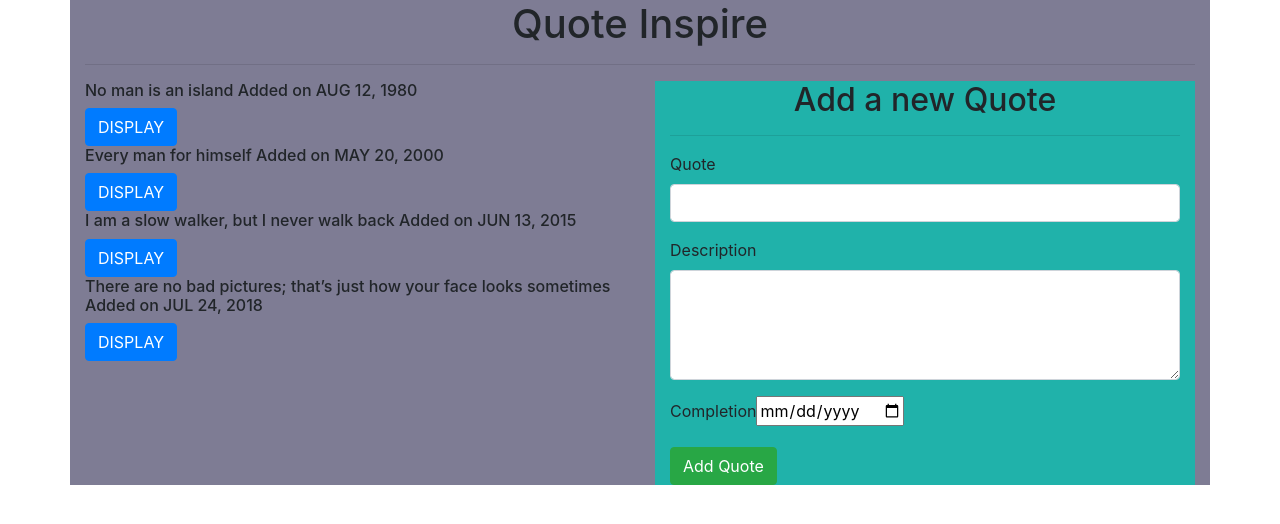
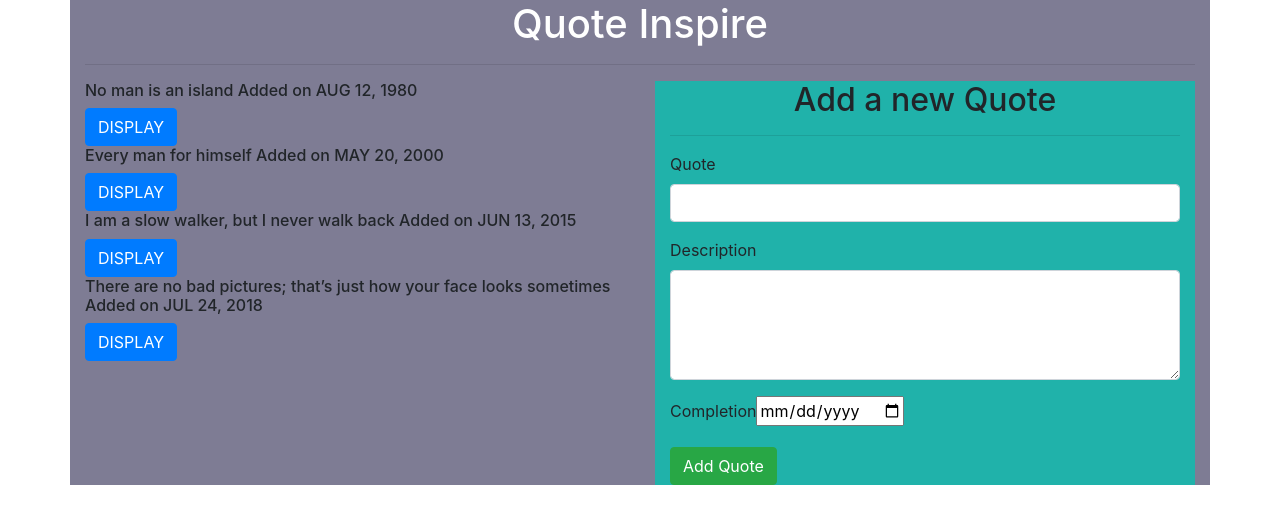
Before and after one commit to shi-km/project1, an Angular app: page / in a window 1280 px wide. Shown: the top 524 px of the page. Built offline with nearby package versions, Linux system fonts and the light colour scheme.

Commit message:
styled my app

```diff
--- a/src/app/quote-form/quote-form.component.html
+++ b/src/app/quote-form/quote-form.component.html
@@ -1,4 +1,4 @@
-<div class="container-fluid" style="background-color: lightseagreen;">
+<div class="container-fluid"  style="height: 100vh;"  style="background-color: lightseagreen;">
     <h2 class="text-center">Add a new Quote</h2>
     <hr>
     <form (ngSubmit)='submitQuote()' #quoteForm='ngForm'>
--- a/src/app/quote.ts
+++ b/src/app/quote.ts
@@ -1,3 +1,4 @@
+
 export class Quote {
   public showDescription: boolean;
   constructor(public id: number,public name: string,public description: string, public completeDate: Date){
--- a/src/app/quote/quote.component.html
+++ b/src/app/quote/quote.component.html
@@ -1,5 +1,5 @@
 <div class="container" style="background-color: rgb(126, 124, 148);">
-  <h1 style="text-align: center;">Quote Inspire </h1>
+  <h1 style="text-align: center; color: white;" >Quote Inspire </h1>
   <hr>
 
   <div class="row">
```
Also changed, not shown: src/app/quote-detail/quote-detail.component.html (+4 -4 lines), 1 other file (tests, documents, lock files or other folders).
